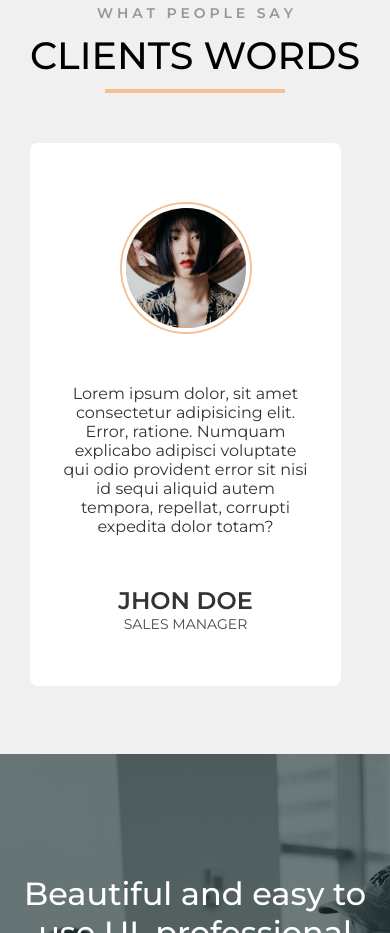
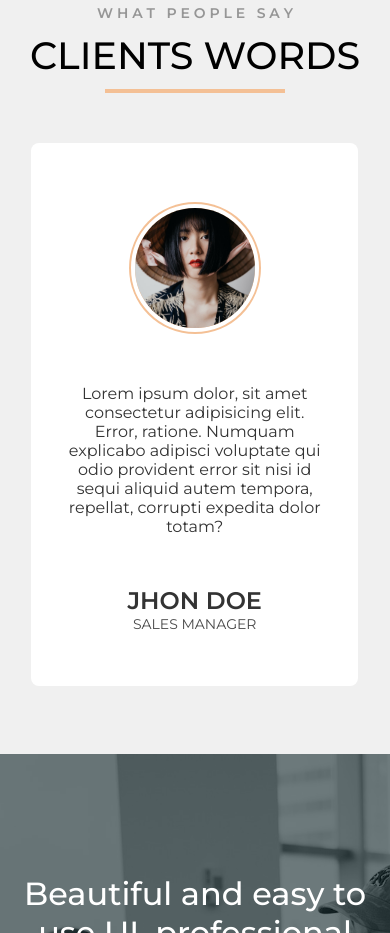
Before and after one commit to BerayS/Acme_Web_Solutions, a plain HTML site: page index.html in a window 390 px wide. Shown: the part 4140-5073 px from the top of the page. Drawn offline with Linux system fonts and the light colour scheme; a web font is replaced by a local one.

Commit message:
Bug Fixes

```diff
--- a/css/style.css
+++ b/css/style.css
@@ -604,10 +604,11 @@ header nav ul li a {
 
 .slider-wrapper{
   margin:0 auto;
+  /* background:blue; */
 }
 
 .slider-wrapper {
-  max-width:85%;
+  max-width:84%;
   /* background:red; */
   width:100%;
   position:relative;
@@ -642,12 +643,16 @@ header nav ul li a {
 .slider-wrapper .carousel {
   display: grid;
   grid-auto-flow: column;
-  grid-auto-columns: calc((100% / 3) - 12px);
+  /* grid-auto-columns: calc((100% / 3) - 10px); */
+  grid-auto-columns: repeat(auto-fit,400px);
   gap:16px;
   overflow-x:auto;
   scroll-snap-type: x mandatory;
   scroll-behavior: smooth;
   scrollbar-width:0;
+  /* background:blue; */
+  /* justify-items:center; */
+  /* gap:20px; */
 }
 
 .carousel::-webkit-scrollbar {
@@ -663,8 +668,9 @@ header nav ul li a {
 .carousel .clients-card {
   scroll-snap-align:start;
   list-style:none;
+  width:400px;
   height:508px;
-  /* background:red; */
+  /* background:purple; */
   background-color: #fff;
   /* box-shadow:0 3px 10px rgba(0,0,0,0.2); */
   padding:20px;
@@ -903,7 +909,11 @@ footer form button {
 /* Mobile */
 @media screen and (max-width:600px) {
   .slider-wrapper .carousel {
-    grid-auto-columns: 100%;
+    grid-auto-columns: 400px;
+  }
+
+  .slider-wrapper .carousel .clients-card {
+    width:287px;
   }
 
   .landing .overlay header {
```
